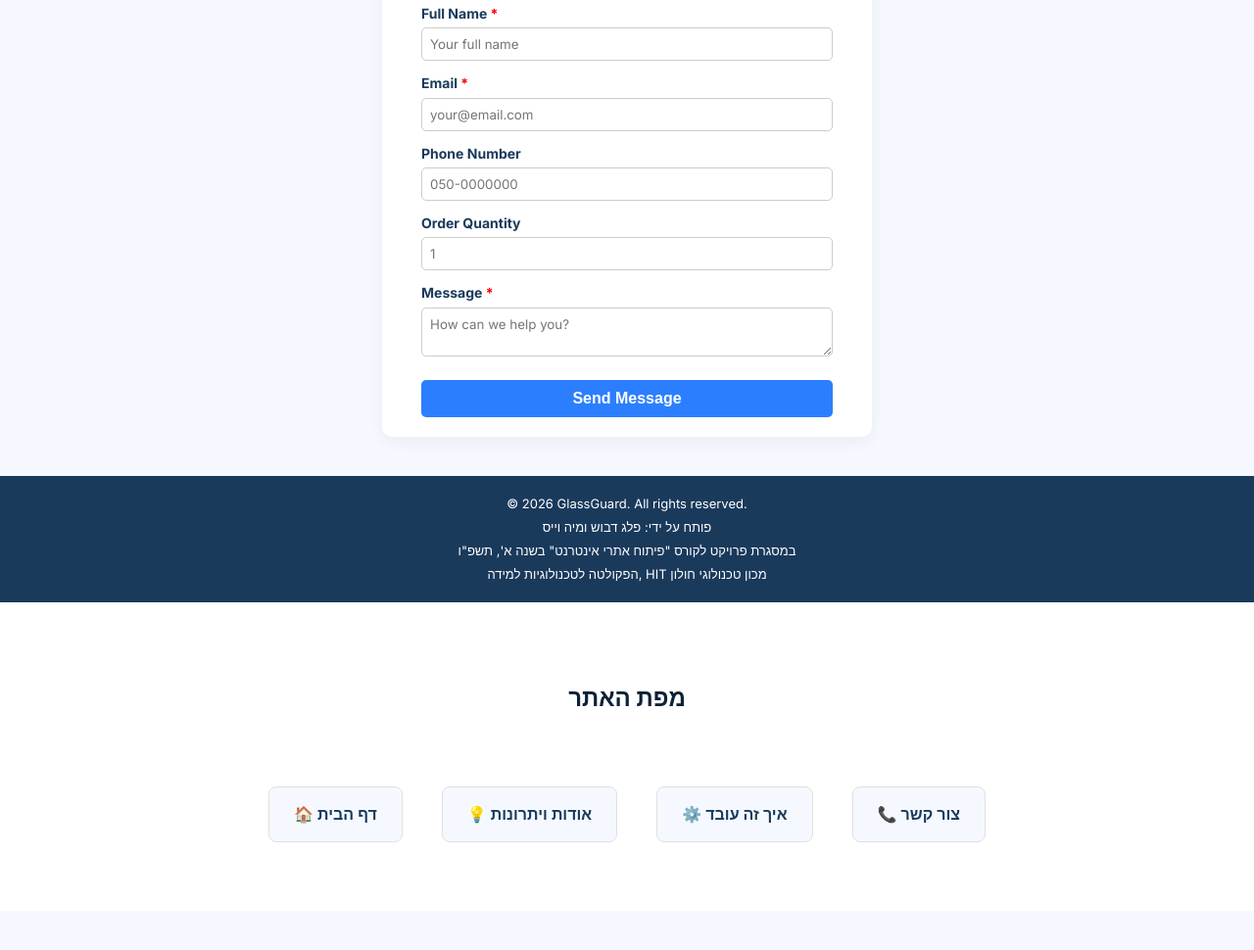
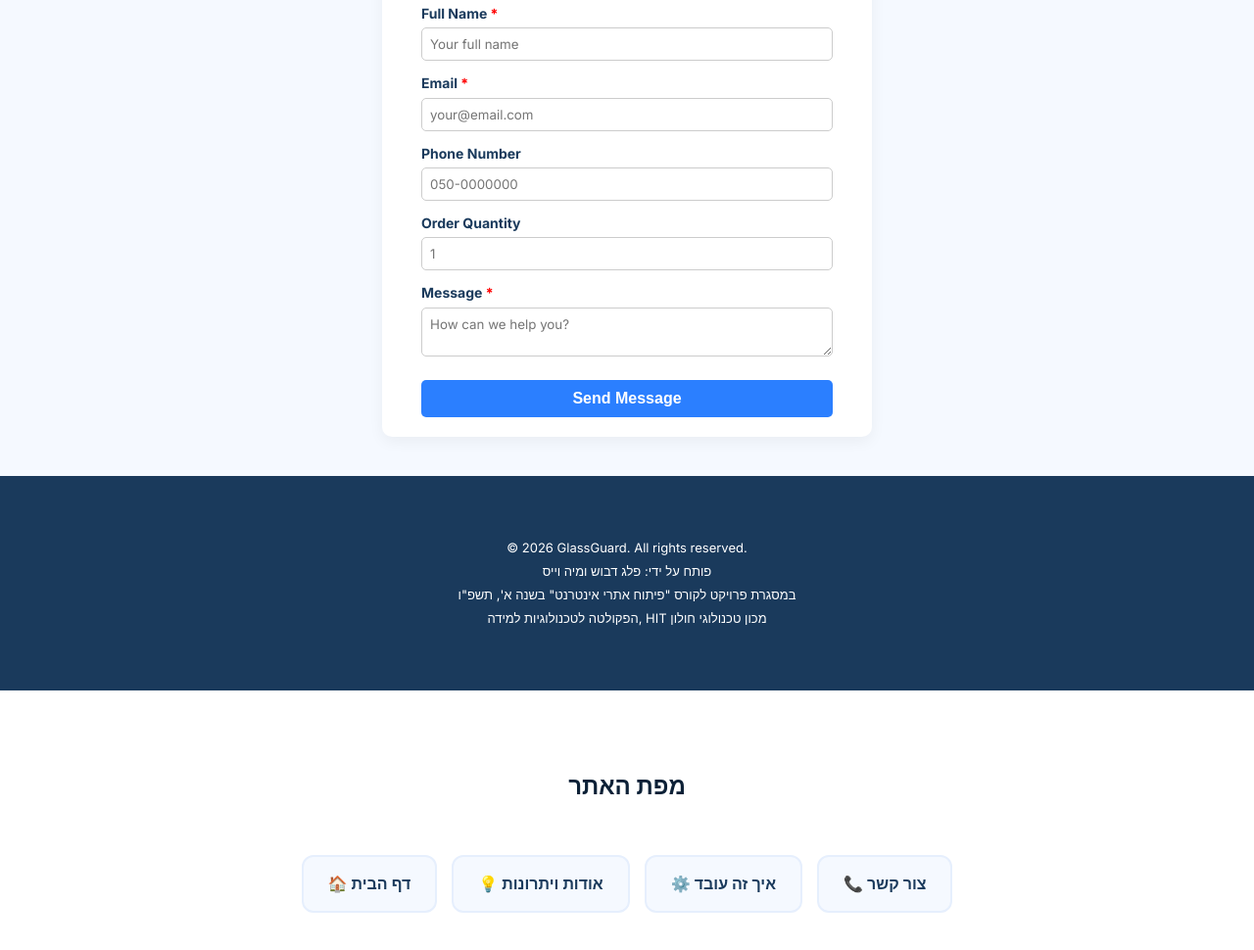
Before and after one commit to mayaweiss10/GlassGuardUpdate, a plain HTML site: page index.html in a window 1280 px wide. Shown: the part 2636-3606 px from the top of the page at 98% size. Before the commit the page ends 3566 px from the top, so only its background shows below. Drawn offline with Linux system fonts and the light colour scheme.

Commit message:
מפהstyle.css

```diff
--- a/style.css
+++ b/style.css
@@ -406,61 +406,43 @@ footer {
   font-size: 13px;
 }
 
+/* --- תיקון גלובלי ל-Scroll Snap --- */
+/* האזורים שצריכים להתנהג כרגיל (לא 100vh) */
+#sitemap-section, footer {
+    height: auto !important;
+    scroll-snap-align: none !important;
+    padding: 60px 20px;
+}
+
+/* --- עיצוב מפת האתר (נקי ואחיד) --- */
 #sitemap-section {
     background-color: #ffffff;
-    padding: 80px 20px;
     text-align: center;
 }
 
 .sitemap-grid {
-    display: grid;
-    grid-template-columns: repeat(auto-fit, minmax(200px, 1fr));
-    gap: 20px;
-    max-width: 800px;
-    margin: 40px auto 0;
+    display: flex;
+    justify-content: center;
+    gap: 15px;
+    margin-top: 30px;
+    flex-wrap: wrap; /* חשוב למובייל */
 }
 
 .sitemap-card {
     background-color: #F5F9FF;
-    padding: 20px;
+    padding: 15px 25px;
     border-radius: 12px;
     color: #1A3A5C;
     font-weight: 600;
+    text-decoration: none;
+    border: 2px solid #E6EFFD;
     transition: all 0.3s ease;
-    border: 2px solid transparent;
 }
 
 .sitemap-card:hover {
     background-color: #2B7FFF;
     color: white;
-    transform: translateY(-5px);
-    box-shadow: 0 10px 20px rgba(43, 127, 255, 0.2);
+    border-color: #2B7FFF;
+    transform: translateY(-3px);
+    box-shadow: 0 5px 15px rgba(43, 127, 255, 0.2);
 }
-
-/* ביטול הגובה המלא למפת האתר כדי שלא תתפרס על מסך שלם */
-#sitemap-section {
-    height: auto !important; /* מבטל את ה-100vh */
-    min-height: auto !important;
-    scroll-snap-align: none !important; /* מבטל את הנעילה לגובה המסך */
-    padding: 60px 20px;
-}
-
-/* אפקט ריחוף משופר לכרטיסי הניווט */
-.sitemap-card {
-    display: inline-block;
-    background-color: #F5F9FF;
-    padding: 15px 25px;
-    margin: 10px;
-    border-radius: 8px;
-    color: #1A3A5C;
-    text-decoration: none;
-    transition: all 0.3s ease; /* אנימציה חלקה */
-    border: 1px solid #e0e0e0;
-}
-
-.sitemap-card:hover {
-    background-color: #2B7FFF;
-    color: #ffffff;
-    transform: translateY(-3px);
-    box-shadow: 0 5px 15px rgba(0,0,0,0.1);
-}
```
